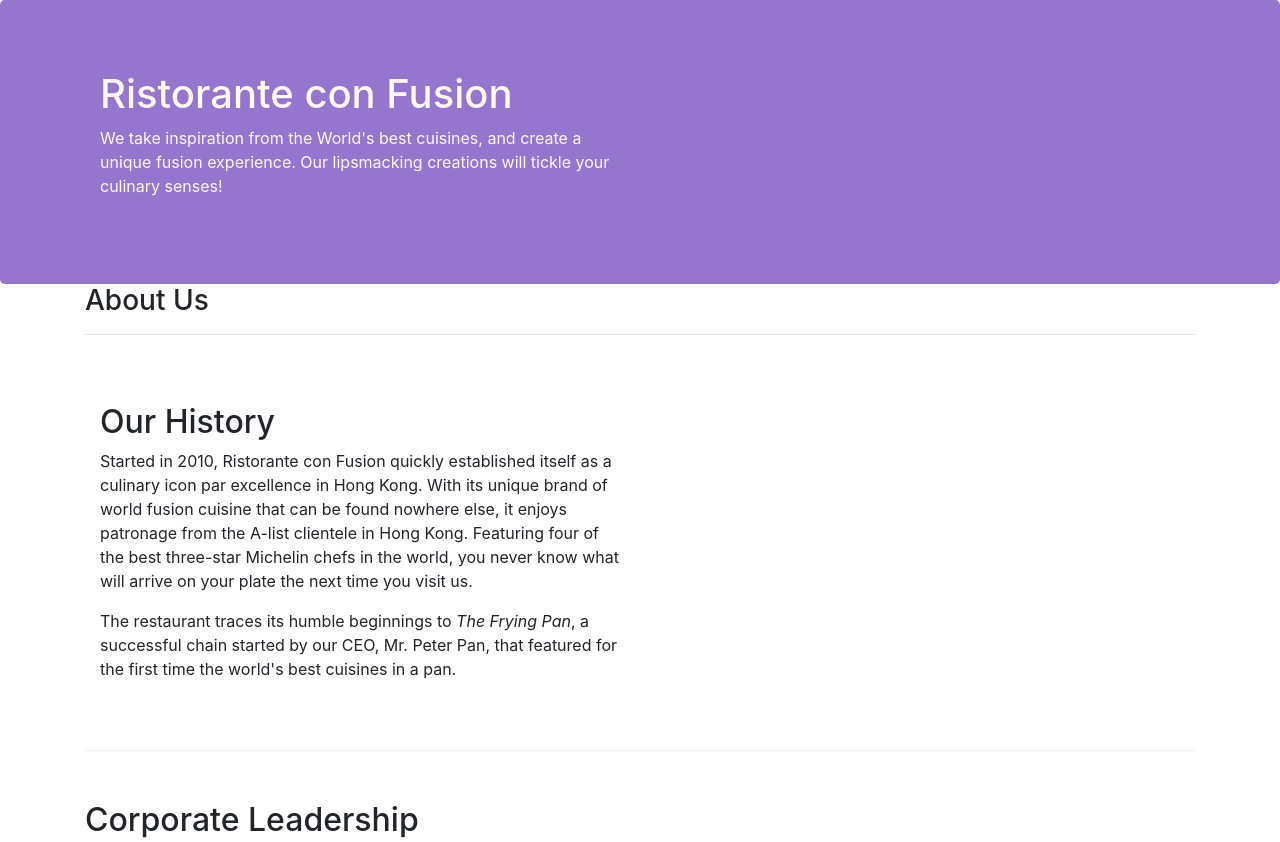
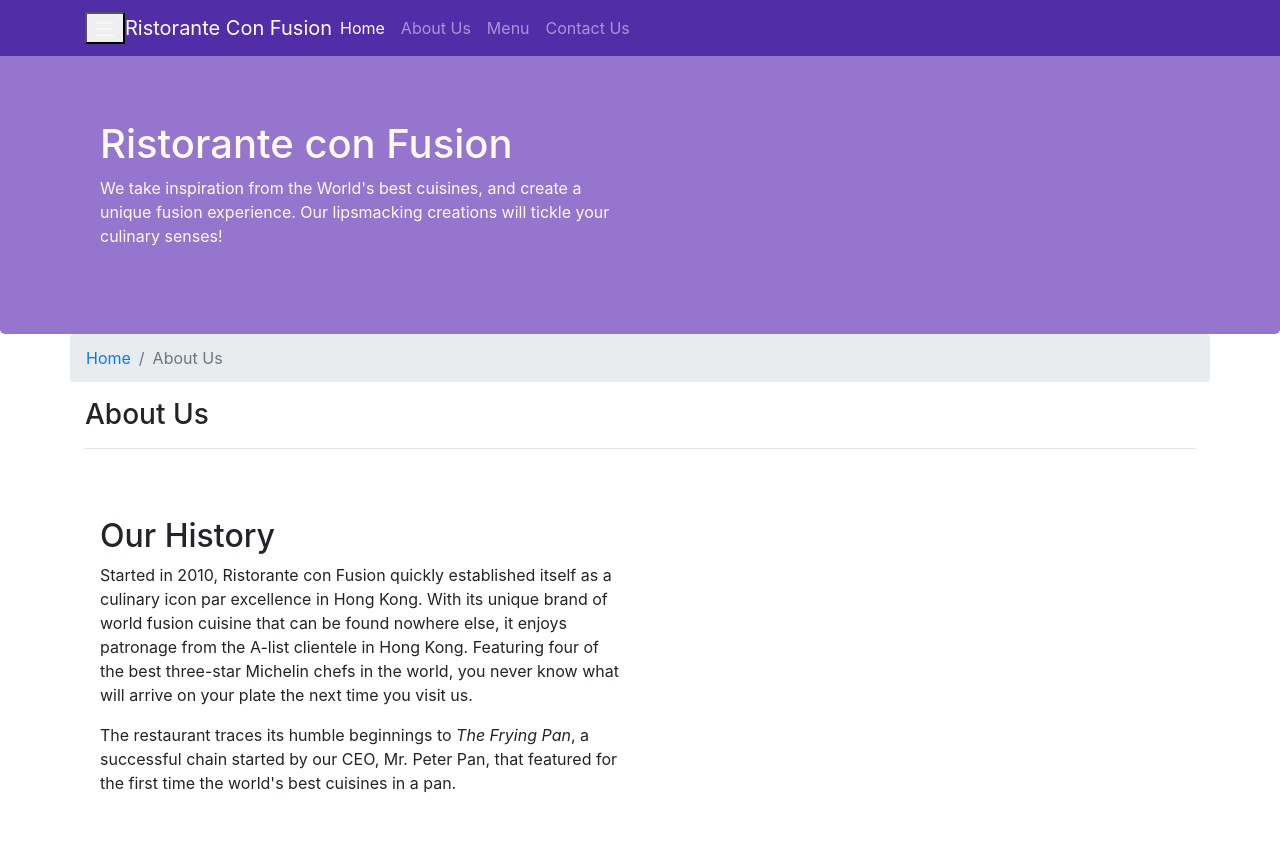
Before and after one commit to kingcv/Confusion, a website: page aboutus.html in a window 1280 px wide. Shown: the top 842 px of the page. Drawn offline with nearby package versions, Linux system fonts and the light colour scheme.

Commit message:
Navbar and Breadcrumbs

```diff
--- a/aboutus.html
+++ b/aboutus.html
@@ -16,6 +16,25 @@
 
 <body>
 
+<!--NAVIGATION BAR BELOW-->
+
+    <nav class="navbar navbar-dark navbar-expand-sm fixed-top">
+        <div class="container">
+            <button clas="navbar-toggler" type="button" data-toggle="collapse" data-target="#Navbar">
+                <span class="navbar-toggler-icon"></span>
+            </button>
+            <a class="navbar-brand mr-auto" href="./index.html"> Ristorante Con Fusion</a>
+            <div class="collapse navbar-collapse" id="Navbar">
+                <ul class="navbar-nav mr-auto">
+                    <li class="nav-item active"><a class="nav-link" href="#">Home</a></li>
+                    <li class="nav-item"><a class="nav-link" href="./aboutus.html">About Us</a></li>
+                    <li class="nav-item"><a class="nav-link" href="#">Menu</a></li>
+                    <li class="nav-item"><a class="nav-link" href="#">Contact Us</a></li>
+                </ul>
+            </div>
+        </div>
+    </nav>
+<!--BODY-->
     <header class="jumbotron">
         <div class="container">
             <div class="row row-header">
@@ -30,8 +49,15 @@
     </header>
 
     <div class="container">
-        <div>
-            <div>
+        <div class="row">
+            <!--BREAD CRUMBS-->
+            <ol class="col-12 breadcrumb">
+                <li class="breadcrumb-item">
+                    <a href="./index.html">Home</a>
+                </li>
+                <li class="breadcrumb-item active">About Us</li>
+            </ol>
+            <div class="col-12">
                <h3>About Us</h3>
                <hr>
             </div>
@@ -70,7 +96,7 @@
                 <div class="col-4 offset-1 col-sm-2">
                     <h5>Links</h5>
                     <ul class="list-unstyled">
-                        <li><a href="#">Home</a></li>
+                        <li><a href="./index.html">Home</a></li>
                         <li><a href="#">About</a></li>
                         <li><a href="#">Menu</a></li>
                         <li><a href="#">Contact</a></li>
--- a/css/styles.css
+++ b/css/styles.css
@@ -28,3 +28,11 @@
     margin: 0px;
     color: #0f0f0f;
 }
+body{
+    padding:50px 0px 0px 0px;
+    z-index:0;
+}
+
+.navbar-dark {
+     background-color: #512DA8;
+}
--- a/package.json
+++ b/package.json
@@ -15,6 +15,8 @@
   },
   "dependencies": {
     "bootstrap": "^4.0.0",
+    "bootstrap-social": "^5.1.1",
+    "font-awesome": "^4.7.0",
     "jquery": "^3.3.1",
     "popper.js": "^1.12.9"
   }
```
Also changed, not shown: experiment.html (added, +29 -0 lines), index.html (+20 -1 lines), 2 other files.
